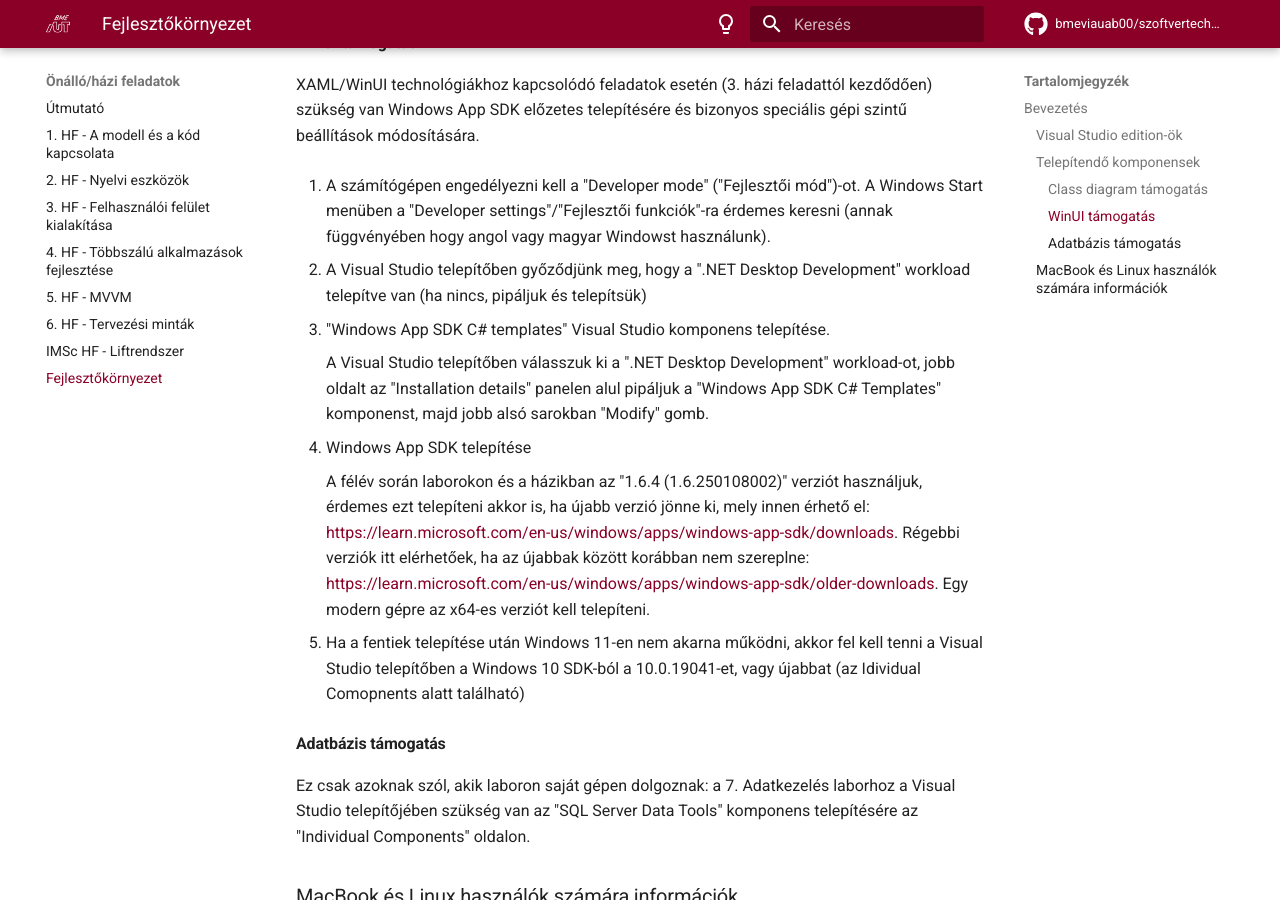
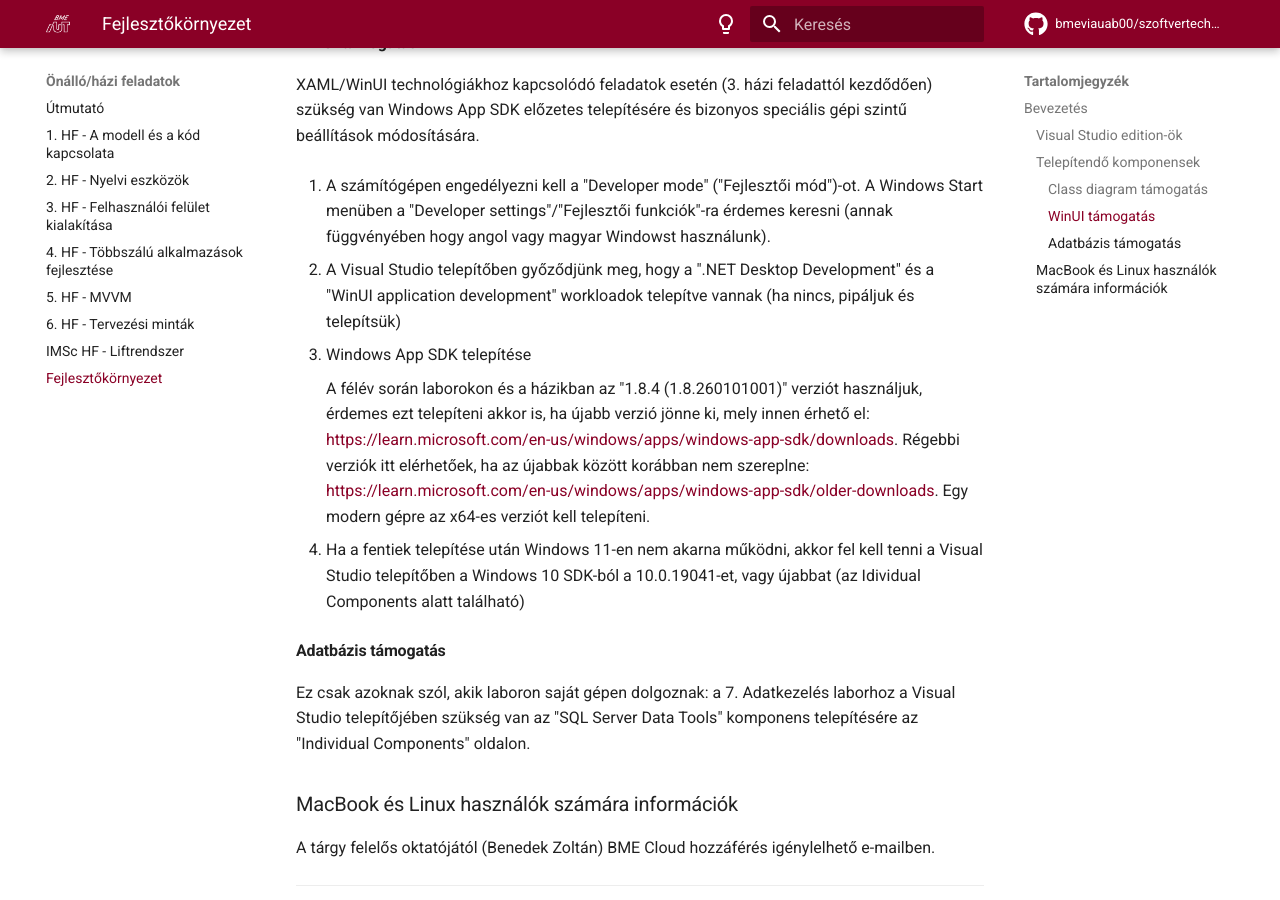
Before and after one commit to bmeviauab00/szoftvertechnikak, an MkDocs documentation site: the page built from docs/hazi/fejlesztokornyezet/index.md, in a window 1280 px wide and 900 px high, scrolled down 1724 px. Built offline with MkDocs 1.6.1 and Material for MkDocs 9.7.7, drawn with Linux system fonts in a browser that asks for light colours; comment, search, counter and statistics services are not loaded; the version menu is left out.

Commit message:
Fejlesztőkörnyezet házi feladatokhoz - Windows App SDK telepítés frissítés, magyar

```diff
--- a/docs/hazi/fejlesztokornyezet/index.md
+++ b/docs/hazi/fejlesztokornyezet/index.md
@@ -45,17 +45,13 @@
 
 1. A számítógépen engedélyezni kell a "Developer mode" ("Fejlesztői mód")-ot. A Windows Start menüben a "Developer settings"/"Fejlesztői funkciók"-ra érdemes keresni (annak függvényében hogy angol vagy magyar Windowst használunk).
 
-2. A Visual Studio telepítőben győződjünk meg, hogy a ".NET Desktop Development" workload telepítve van (ha nincs, pipáljuk és telepítsük)
+2. A Visual Studio telepítőben győződjünk meg, hogy a ".NET Desktop Development" és a "WinUI application development" workloadok telepítve vannak (ha nincs, pipáljuk és telepítsük)
 
-3. "Windows App SDK C# templates" Visual Studio komponens telepítése.
+3. Windows App SDK telepítése
 
-    A Visual Studio telepítőben válasszuk ki a ".NET Desktop Development" workload-ot, jobb oldalt az "Installation details" panelen alul pipáljuk a "Windows App SDK C# Templates" komponenst, majd jobb alsó sarokban "Modify" gomb.
+    A félév során laborokon és a házikban az "1.8.4 (1.8.260101001)" verziót használjuk, érdemes ezt telepíteni akkor is, ha újabb verzió jönne ki, mely innen érhető el: <https://learn.microsoft.com/en-us/windows/apps/windows-app-sdk/downloads>. Régebbi verziók itt elérhetőek, ha az újabbak között korábban nem szereplne: <https://learn.microsoft.com/en-us/windows/apps/windows-app-sdk/older-downloads>. Egy modern gépre az x64-es verziót kell telepíteni.
 
-4. Windows App SDK telepítése
-
-    A félév során laborokon és a házikban az "1.6.4 (1.6.250108002)" verziót használjuk, érdemes ezt telepíteni akkor is, ha újabb verzió jönne ki, mely innen érhető el: <https://learn.microsoft.com/en-us/windows/apps/windows-app-sdk/downloads>. Régebbi verziók itt elérhetőek, ha az újabbak között korábban nem szereplne: <https://learn.microsoft.com/en-us/windows/apps/windows-app-sdk/older-downloads>. Egy modern gépre az x64-es verziót kell telepíteni.
-
-5. Ha a fentiek telepítése után Windows 11-en nem akarna működni, akkor fel kell tenni a Visual Studio telepítőben a Windows 10 SDK-ból a 10.0.19041-et, vagy újabbat (az Idividual Comopnents alatt található)
+4. Ha a fentiek telepítése után Windows 11-en nem akarna működni, akkor fel kell tenni a Visual Studio telepítőben a Windows 10 SDK-ból a 10.0.19041-et, vagy újabbat (az Idividual Components alatt található)
 
 #### Adatbázis támogatás
 
```
